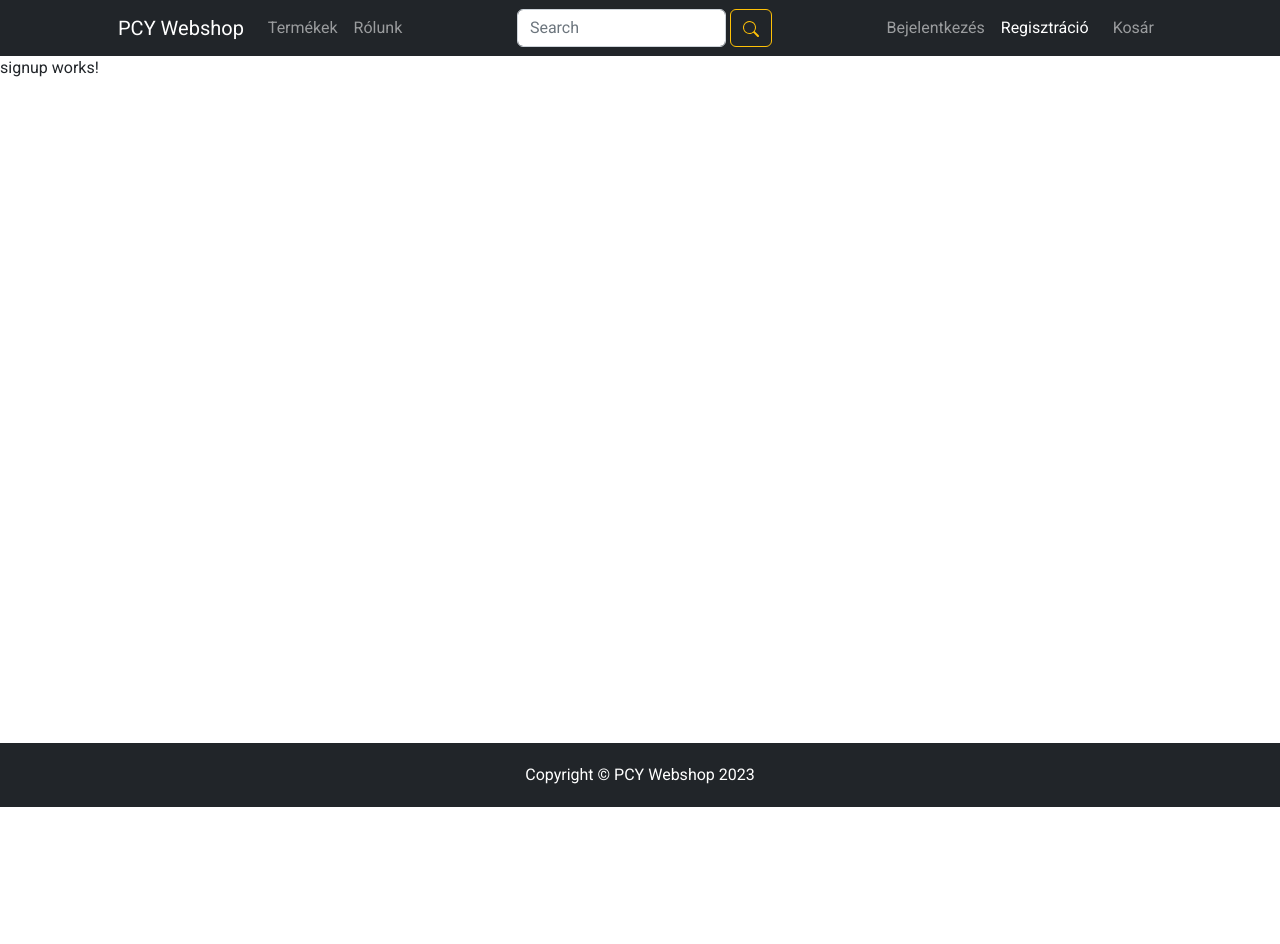
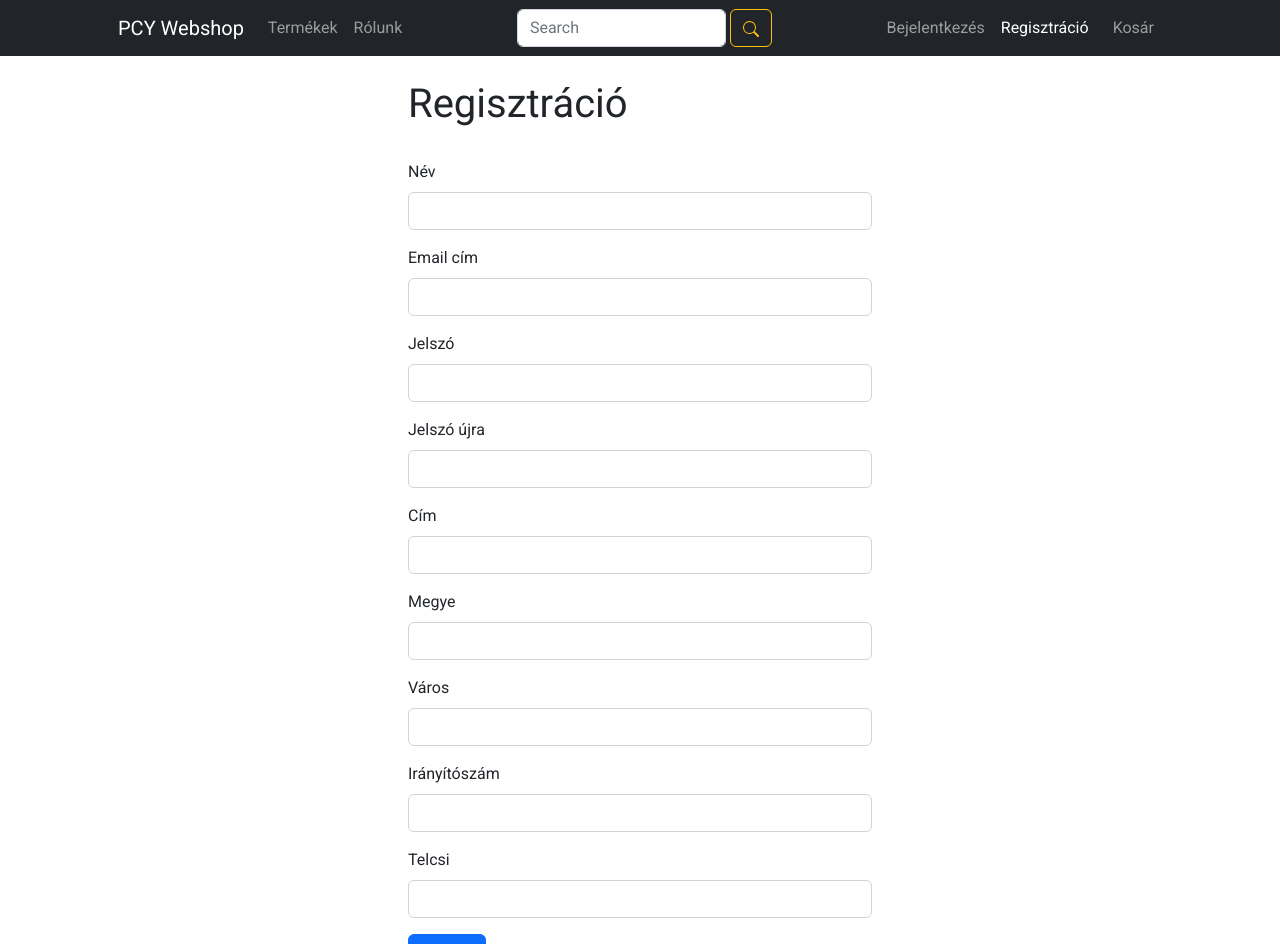
Before and after one commit to egonixaimgod/Vizsgaremek_2024_bbence_pzsombor, an Angular app: page /signup in a window 1280 px wide. Shown: the top 944 px of the page. Before the commit the page ends 807 px from the top, so only its background shows below. Built offline with nearby package versions, Linux system fonts and the light colour scheme.

Commit message:
Regisztáció fül megcsinálva :)

```diff
--- a/src/app/login/login.component.html
+++ b/src/app/login/login.component.html
@@ -1,6 +1,7 @@
-<form class="px-5" style="margin:auto; margin-top: 3vh;">
+<form class="px-5" style="margin:auto; margin-top: 3vh; width: 70vh;">
     <div class="mb-3">
-        <label for="exampleInputEmail1" class="form-label">Email cím</label>
+        <h1>Bejelentkezés</h1>
+        <label for="exampleInputEmail1" class="form-label" style="margin-top: 3vh;">Email cím</label>
         <input type="email" class="form-control" id="exampleInputEmail1" aria-describedby="emailHelp">
         <div id="emailHelp" class="form-text">We'll never share your email with anyone else.</div>
     </div>
--- a/src/app/signup/signup.component.html
+++ b/src/app/signup/signup.component.html
@@ -1 +1,48 @@
-<p>signup works!</p>
+<form class="px-5" style="margin:auto; margin-top: 3vh; width: 70vh;">
+    <div class="mb-3">
+        <h1>Regisztráció</h1>
+        <label for="exampleInputEmail1" class="form-label" style="margin-top: 3vh;">Név</label>
+        <input type="email" class="form-control" id="exampleInputEmail1" aria-describedby="emailHelp">
+        <div id="emailHelp" class="form-text"></div>
+    </div>
+    <div class="mb-3">
+        <label for="exampleInputEmail1" class="form-label">Email cím</label>
+        <input type="email" class="form-control" id="exampleInputEmail1" aria-describedby="emailHelp">
+        <div id="emailHelp" class="form-text"></div>
+    </div>
+    <div class="mb-3">
+        <label for="exampleInputEmail1" class="form-label">Jelszó</label>
+        <input type="email" class="form-control" id="exampleInputEmail1" aria-describedby="emailHelp">
+        <div id="emailHelp" class="form-text"></div>
+    </div>
+    <div class="mb-3">
+        <label for="exampleInputEmail1" class="form-label">Jelszó újra</label>
+        <input type="email" class="form-control" id="exampleInputEmail1" aria-describedby="emailHelp">
+        <div id="emailHelp" class="form-text"></div>
+    </div>
+    <div class="mb-3">
+        <label for="exampleInputEmail1" class="form-label">Cím</label>
+        <input type="email" class="form-control" id="exampleInputEmail1" aria-describedby="emailHelp">
+        <div id="emailHelp" class="form-text"></div>
+    </div>
+    <div class="mb-3">
+        <label for="exampleInputEmail1" class="form-label">Megye</label>
+        <input type="email" class="form-control" id="exampleInputEmail1" aria-describedby="emailHelp">
+        <div id="emailHelp" class="form-text"></div>
+    </div>
+    <div class="mb-3">
+        <label for="exampleInputEmail1" class="form-label">Város</label>
+        <input type="email" class="form-control" id="exampleInputEmail1" aria-describedby="emailHelp">
+        <div id="emailHelp" class="form-text"></div>
+    </div>
+    <div class="mb-3">
+        <label for="exampleInputEmail1" class="form-label">Irányítószám</label>
+        <input type="email" class="form-control" id="exampleInputEmail1" aria-describedby="emailHelp">
+        <div id="emailHelp" class="form-text"></div>
+    </div>
+    <div class="mb-3">
+        <label for="exampleInputEmail1" class="form-label">Telcsi</label>
+        <input type="email" class="form-control" id="exampleInputEmail1" aria-describedby="emailHelp">
+        <div id="emailHelp" class="form-text"></div>
+    </div>
+    <button type="submit" class="btn btn-primary" style="margin-bottom: 10vh;">Tovább</button>
```
